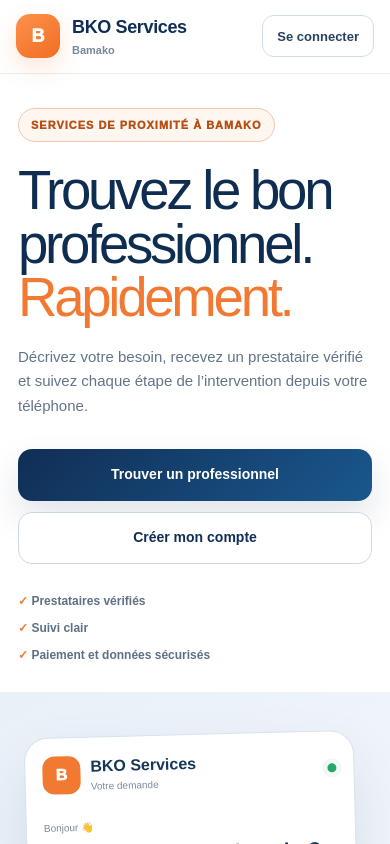
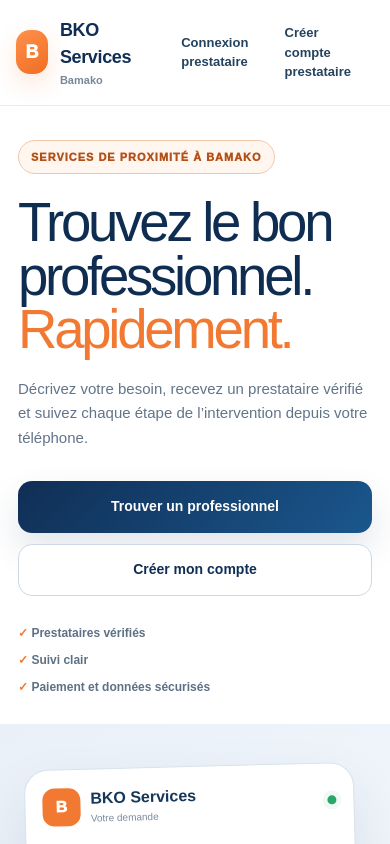
Before and after one commit to hamapixel/bko-services, a Next.js app in the folder frontend/: page / in a window 390 px wide. Shown: the top 844 px of the page. Built offline with nearby package versions, Linux system fonts and the light colour scheme.

Commit message:
fix: show provider sign in and registration on mobile home

```diff
--- a/frontend/app/page.tsx
+++ b/frontend/app/page.tsx
@@ -14,9 +14,14 @@ export default function Home() {
           </div>
 
           <div className="home-premium-nav">
-            <Link href="/prestataire/devenir">Devenir prestataire</Link>
             <Link className="home-premium-login" href="/connexion">
-              Se connecter
+              Connexion client
+            </Link>
+            <Link className="home-premium-provider-login" href="/prestataire/connexion">
+              Connexion prestataire
+            </Link>
+            <Link className="home-premium-become" href="/prestataire/devenir">
+              Créer compte prestataire
             </Link>
           </div>
         </header>
```
